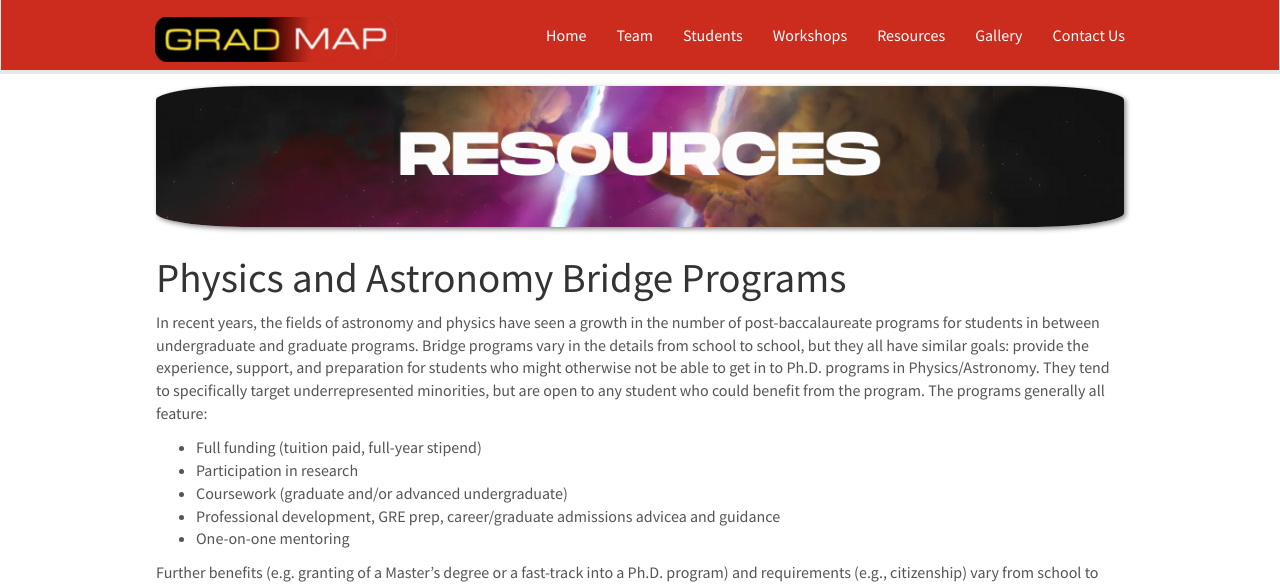
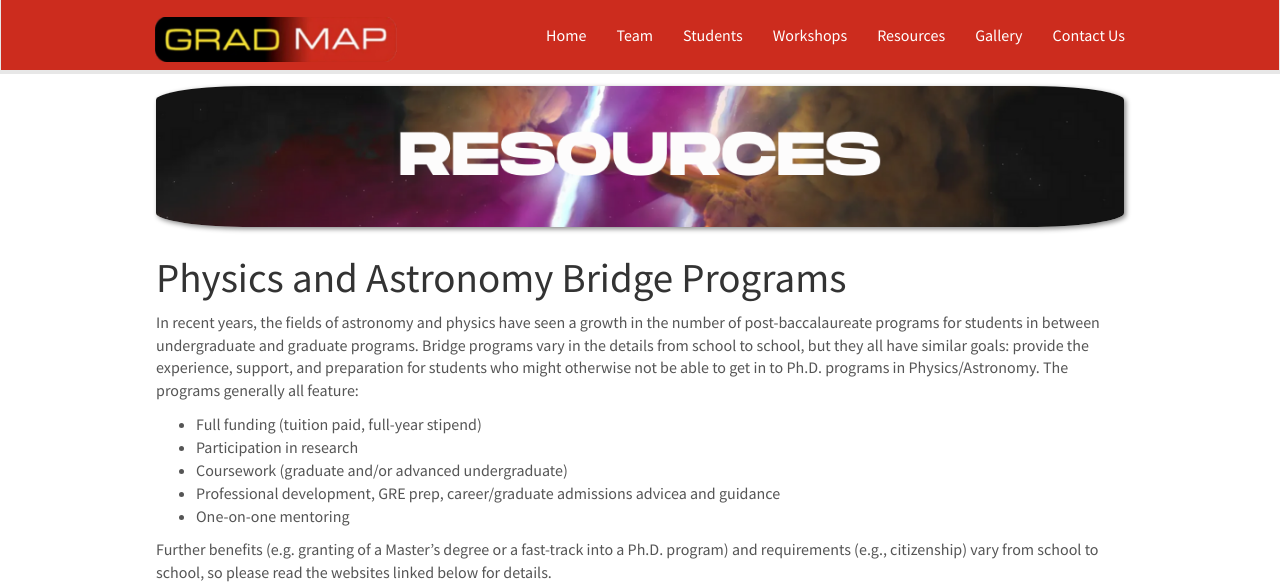
Before and after one commit to UMD-gradmap/UMD-gradmap.github.io, a Jekyll site: the page built from _pages/resources.md, in a window 1280 px wide and 1308 px high. Shown: the top 587 px of the window. Built offline with Jekyll 4.4.1, drawn with Linux system fonts in a browser that asks for light colours; nearby versions of some CDN libraries.

Commit message:
Update resources.md

```diff
--- a/_pages/resources.md
+++ b/_pages/resources.md
@@ -13,7 +13,7 @@ permalink: /resources
 
 # Physics and Astronomy Bridge Programs
 
-In recent years, the fields of astronomy and physics have seen a growth in the number of post-baccalaureate programs for students in between undergraduate and graduate programs. Bridge programs vary in the details from school to school, but they all have similar goals: provide the experience, support, and preparation for students who might otherwise not be able to get in to Ph.D. programs in Physics/Astronomy. They tend to specifically target underrepresented minorities, but are open to any student who could benefit from the program. The programs generally all feature:
+In recent years, the fields of astronomy and physics have seen a growth in the number of post-baccalaureate programs for students in between undergraduate and graduate programs. Bridge programs vary in the details from school to school, but they all have similar goals: provide the experience, support, and preparation for students who might otherwise not be able to get in to Ph.D. programs in Physics/Astronomy. The programs generally all feature:
 
 * Full funding (tuition paid, full-year stipend)
 * Participation in research
```
